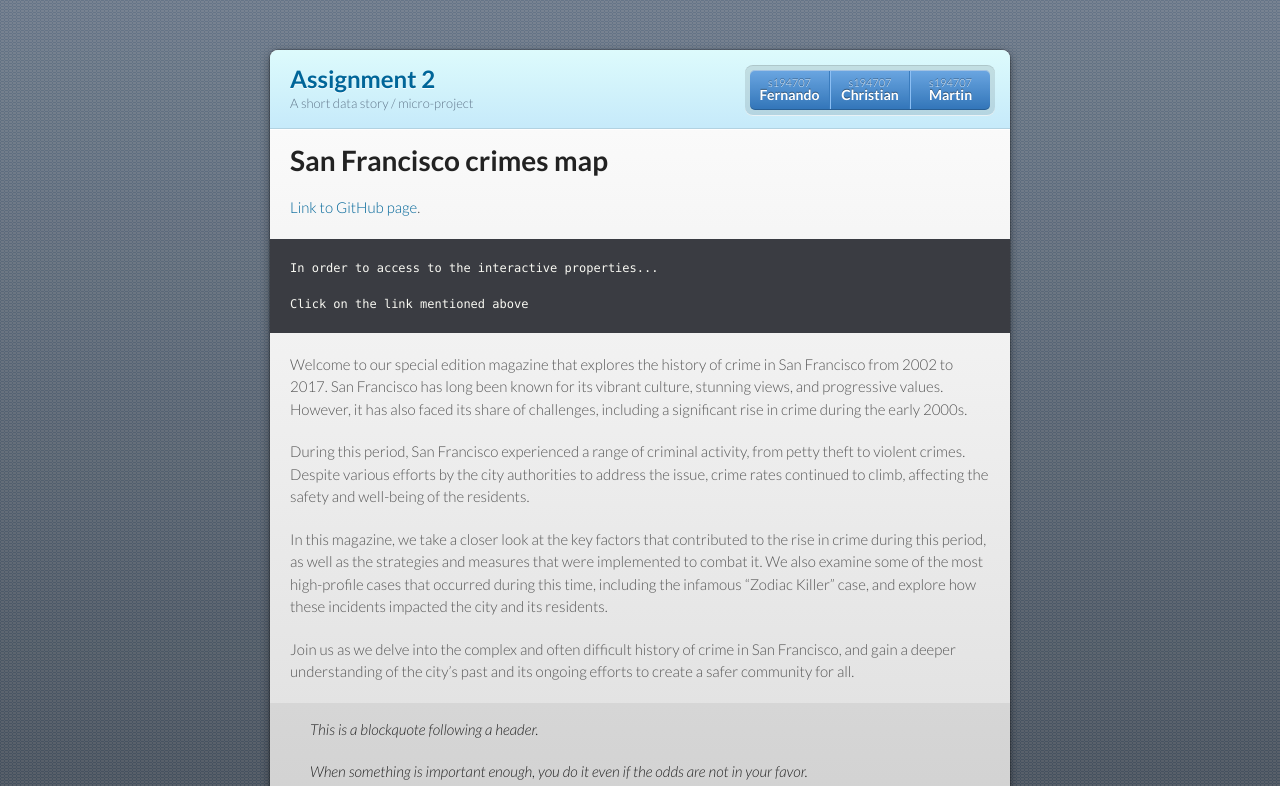
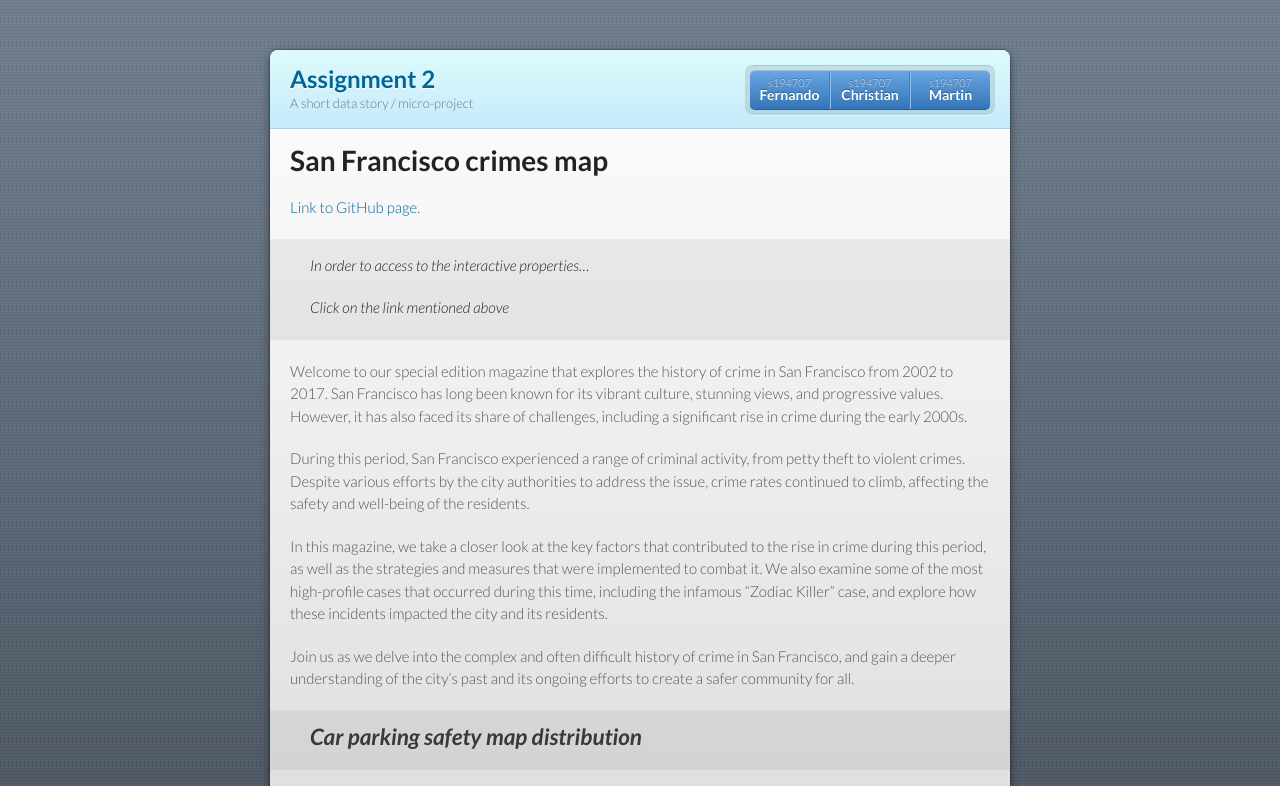
Before and after one commit to kocation/kocation.github.io, a Jekyll site: the page built from index.md, in a window 1280 px wide and 900 px high, cut to the strip 0-786 px from the top of the window. Built offline with Jekyll 4.4.1, drawn with Linux system fonts in a browser that asks for light colours; our own code applies the rules of GitHub Pages for plain Markdown files.

Commit message:
Update index.md

````diff
--- a/index.md
+++ b/index.md
@@ -7,11 +7,11 @@ layout: default
 [Link to GitHub page](https://kocation.github.io).
 
 
-```
-In order to access to the interactive properties...
-
-Click on the link mentioned above
-```
+>
+>In order to access to the interactive properties...
+>
+>Click on the link mentioned above
+>
 
 Welcome to our special edition magazine that explores the history of crime in San Francisco from 2002 to 2017. San Francisco has long been known for its vibrant culture, stunning views, and progressive values. However, it has also faced its share of challenges, including a significant rise in crime during the early 2000s.
 
@@ -21,10 +21,6 @@ In this magazine, we take a closer look at the key factors that contributed to t
 
 Join us as we delve into the complex and often difficult history of crime in San Francisco, and gain a deeper understanding of the city's past and its ongoing efforts to create a safer community for all.
 
-
-> This is a blockquote following a header.
->
-> When something is important enough, you do it even if the odds are not in your favor.
 
 >
 ## Car parking safety map distribution
````
